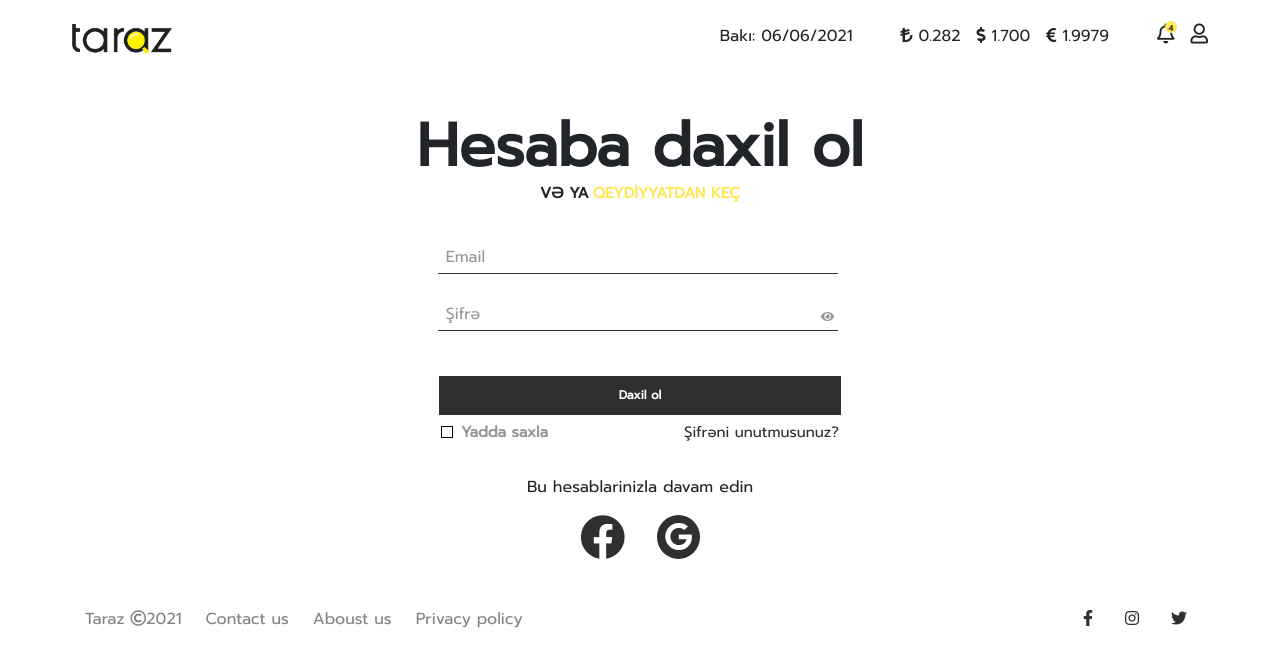
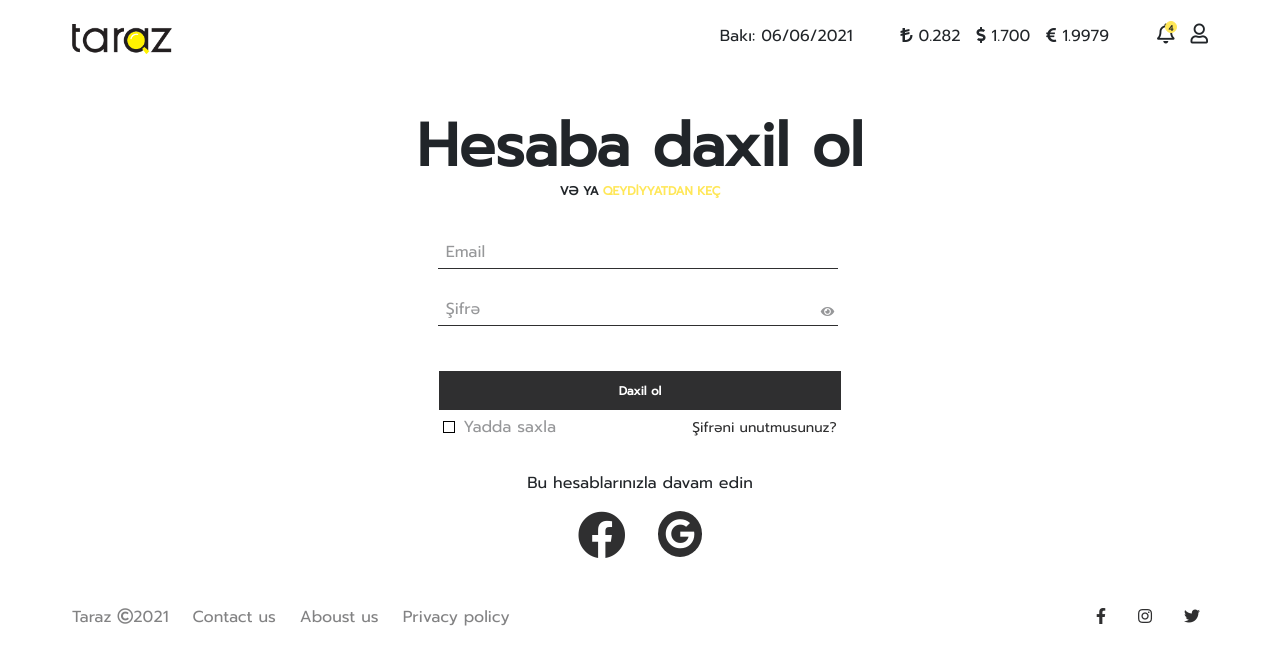
Before and after one commit to kananrahimli/taraz, a Vue app: page /login in a window 1280 px wide. Shown: the top 666 px of the page. Built offline with nearby package versions, Linux system fonts and the light colour scheme.

Commit message:
Last_commit

```diff
--- a/src/components/Cargo.vue
+++ b/src/components/Cargo.vue
@@ -279,6 +279,7 @@ input[type="checkbox"] {
   height: 12px;
   width: 12px;
   background: none;
+  margin-top: 2px;
   border: 1px solid;
   vertical-align: middle;
   position: relative;
--- a/src/components/Footer.vue
+++ b/src/components/Footer.vue
@@ -1,6 +1,6 @@
 <template>
-  <div id="footer" >
-      <div class="container d-flex justify-content-between">
+  <div class="mx-4" id="footer">
+      <div class=" d-flex justify-content-between px-5">
           <ul class="list-unstyled d-flex ">
               <li class="mr-4"><router-link to="/login">Taraz <span class="far fa-copyright" aria-hidden="true"></span>{{year}}</router-link></li>
               <li><router-link to="/contact">Contact us</router-link></li>
@@ -43,9 +43,12 @@ i{
     color: #2F2F30;
 }
 
+
+
 /* #footer{
     position: fixed;
     width: 100%;
     bottom: 0px;
+    padding: 0px 40px !important;
 } */
 </style>
--- a/src/components/ui/BaseCheckBox.vue
+++ b/src/components/ui/BaseCheckBox.vue
@@ -45,23 +45,23 @@ export default {
 <style scoped>
 .isWeight {
   color: #969799;
-  font-size: 15px;
-  font-weight: 600;
+  font-size: 16px;
   text-indent: 8px;
   cursor: pointer;
 }
-.isSlim {
+/* .isSlim {
   color: #2f2f30;
-  font-size: 15px;
+  font-size: 16px;
   text-indent: 8px;
   cursor: pointer;
-}
+} */
 input[type="checkbox"] {
   appearance: none;
   height: 12px;
   width: 12px;
   background: none;
   border: 1px solid;
+  margin-bottom: 2px;
   vertical-align:middle;
   position: relative;
   cursor: pointer;
--- a/src/views/Login.vue
+++ b/src/views/Login.vue
@@ -2,7 +2,7 @@
   <div id="login" class="d-flex  justify-content-center align-items-center flex-column mb-4 ">
     <div class="d-flex flex-column">
       <h1 class="font-weight-bold mb-0" >Hesaba daxil ol</h1>
-      <span class="mx-auto font-weight-bolder">VƏ YA<router-link to="/signup" class="text-decoration-none ml-1">QEYDİYYATDAN KEÇ</router-link></span>
+      <span class="mx-auto font-weight-bolder enter">VƏ YA<router-link to="/signup" class="text-decoration-none ml-1">QEYDİYYATDAN KEÇ</router-link></span>
     </div>
 
     <div class="inputs d-flex flex-column mt-4">
@@ -11,13 +11,13 @@
         <base-button class="mt-4 mb-1 login" name="Daxil ol" @click="login" enter   ></base-button>
     </div>
     <div class="d-flex ">
-        <base-check-box  class="mr-5 pr-4" name="save" text="Yadda saxla"></base-check-box>
+        <base-check-box  class="mr-5 pr-4" name="save" text="Yadda saxla" ></base-check-box>
         <div class="ml-5 pl-3" ><a href="#">Şifrəni unutmusunuz?</a> </div>
     </div>
-    <p class="mt-4">Bu hesablarinizla davam edin</p>
+    <p class="mt-4">Bu hesablarınızla davam edin</p>
     <div class="d-flex " >
-        <a href="" class="mx-3"><i class="fab fa-facebook  fa-3x"></i></a>
-        <a href="" class="mx-3"><i class="fab fa-google fa-2x  text-white p-2 " ></i></a>
+        <a href="" class="mx-3"><i class="fab fa-facebook  "></i></a>
+        <a href="" class="mx-3"><i class="fab fa-google   text-white p-2 " ></i></a>
     </div>
   </div>
 </template>
@@ -47,15 +47,16 @@ h1{
     font-size: 60px;
 }
 span {
-  font-size: 15px;
+  font-size: 12px;
 }
 
 span a{
     color: #FFE758;
+     font-size: 12px;
 }
 
 a{
-    font-size: 15px;
+    font-size: 14px;
     cursor: pointer;
     text-decoration: none;
     color: #2F2F30;
@@ -70,7 +71,13 @@ a{
 i.fa-google{
   border-radius: 50%;
   background: #2F2F30;
-  font-size: 28px;
+  font-size: 30px;
+}
+i.fa-facebook{
+  font-size: 48px;
+    cursor: pointer;
+    text-decoration: none;
+    color: #2F2F30;
 }
 
 
--- a/src/views/Main.vue
+++ b/src/views/Main.vue
@@ -17,7 +17,7 @@
         <router-link to="/main/hotel" @click="change">Otel</router-link>
       </li>
     </ul>
-    <div class="py-5 w-100">
+    <div class="py-4 w-100">
       <router-view></router-view>
     </div>
   </div>
@@ -107,7 +107,7 @@ ul::after {
 }
 ul li a {
   color: #6c6d6d;
-  font-size: 20px;
+  font-size: 18px;
   font-weight: 500;
 }
 </style>
--- a/src/views/Signup.vue
+++ b/src/views/Signup.vue
@@ -17,7 +17,7 @@
         name="save"
         text="Şərtləri oxudum və qəbul edirəm"
         @accept="agree"
-        isWeight
+
       ></base-check-box>
       <base-button
         @click="signUp"
```
